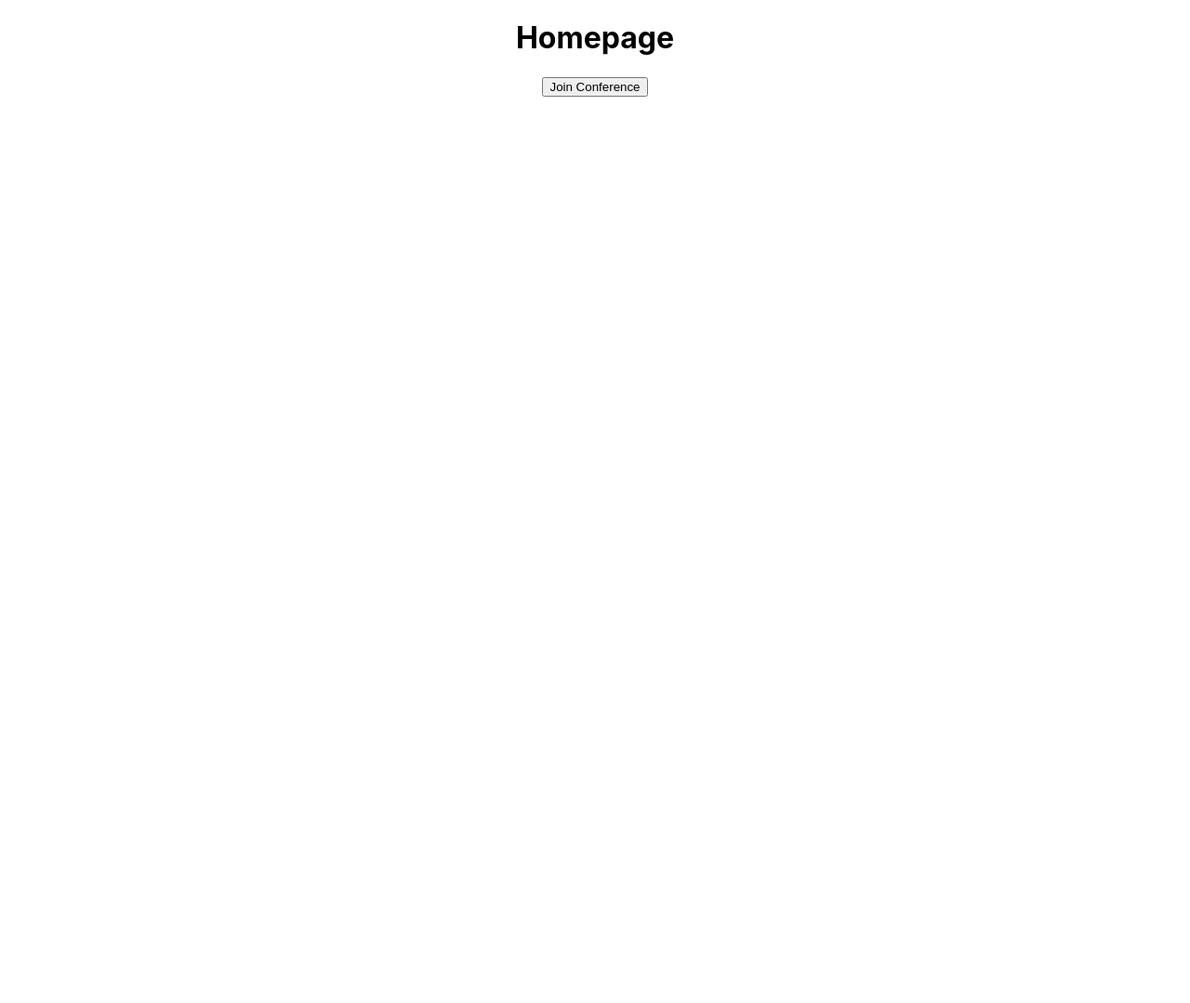
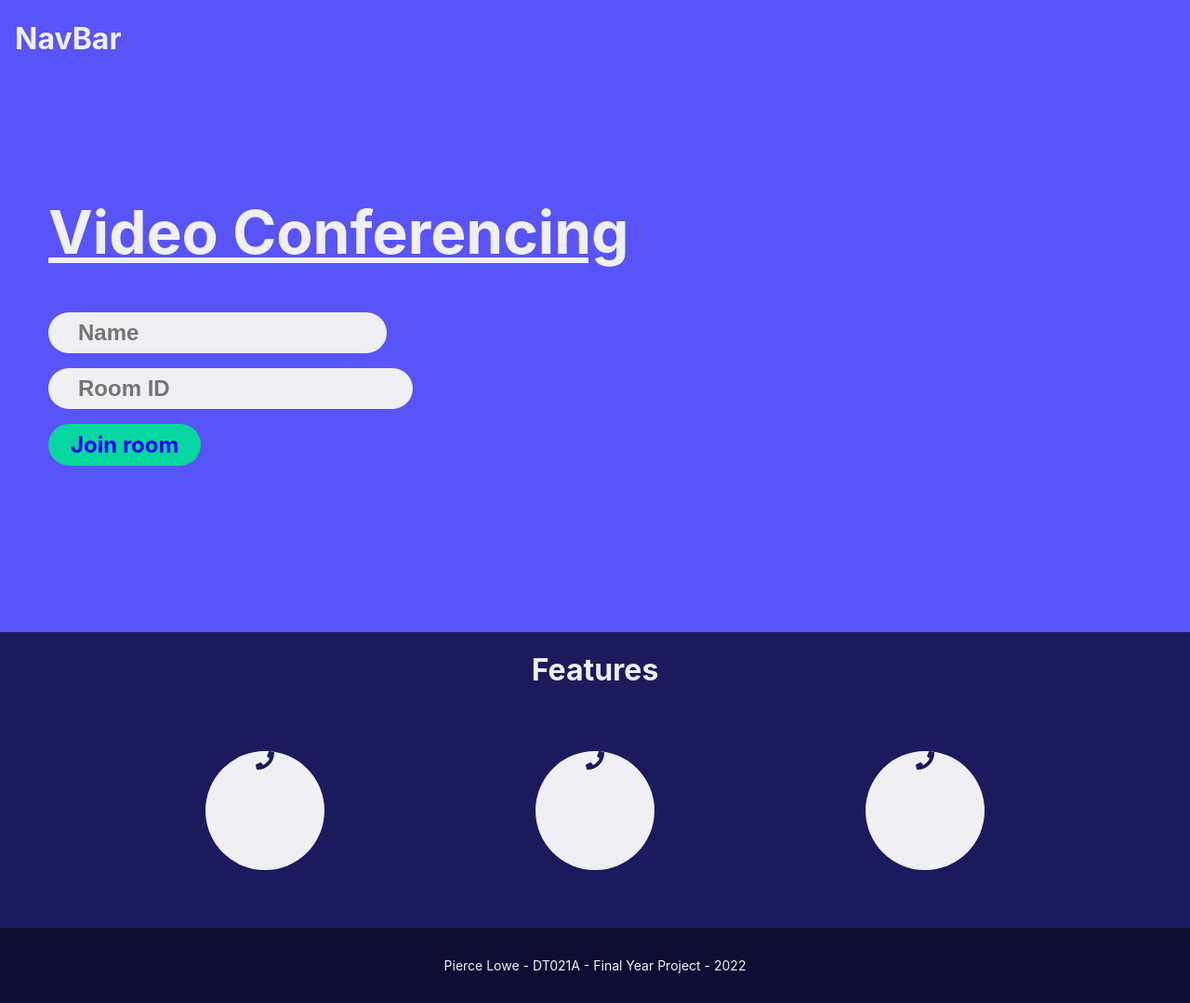
Before and after one commit to Pieloaf/FYP_WebRTC, a React (Create React App) app in the folder webrtc-react/: page / in a window 1280 px wide. Shown: the whole page at 93% size. Before the commit the page ends 800 px from the top, so only its background shows below. Built offline with nearby package versions, Linux system fonts and the light colour scheme.

Commit message:
used styled components for landing page and navbar

```diff
--- /dev/null
+++ b/webrtc-react/src/components/Navbar.js
@@ -0,0 +1,39 @@
+import React, { useEffect, useRef } from "react";
+import styled from "styled-components";
+
+const NavDiv = styled.div`
+    position: fixed;
+    top: 0;
+    width: 100vw;
+    height: 50px;
+    display: flex;
+    justify-content: space-between;
+    align-items: center;
+    padding: 1rem;
+    color: #F0EFF4;
+    transition: background-color 0.3s ease-out;
+    &.scrolled {
+        background-color: #1b1a5d;
+    }
+`;
+
+export const NavBar = () => {
+
+    const navRef = useRef(null);
+
+    useEffect(() => {
+        window.addEventListener("scroll", () => {
+            if (window.scrollY > 150) {
+                navRef.current.classList.add("scrolled");
+            } else {
+                navRef.current.classList.remove("scrolled");
+            }
+        })
+    }, []);
+
+    return (
+        <NavDiv ref={navRef}>
+            <h1>NavBar</h1>
+        </NavDiv>
+    )
+}
--- a/webrtc-react/src/pages/homepage.js
+++ b/webrtc-react/src/pages/homepage.js
@@ -1,14 +1,140 @@
-import React from "react";
+import React, { useEffect } from "react";
+import { FaPhone } from "react-icons/fa";
 import { Link } from "react-router-dom";
+import styled from "styled-components";
+import { NavBar } from "../components/Navbar";
+import mixins from "../styles/mixins";
+import theme from "../styles/theme";
+
+const LandingContainer = styled.div`
+    display: flex;
+    flex-direction: column;
+    background-color: #5854f8;
+    color: #F0EFF4;
+    > div {
+        display: flex;
+        align-items: center;
+        width: 100%;
+    }
+`;
+
+const Body = styled.div`
+    flex-direction: column;
+    justify-content: center;
+    , a{
+        text-decoration: none;
+    }
+`;
+
+const MidContainer = styled.div`
+    min-height: 600px;
+    height: 80vh;
+    width: -webkit-fill-available;
+    padding: 20px;
+    display: flex;
+    flex-direction: column;
+    justify-content: center;
+`
+
+const Title = styled.span`
+    display: flex;
+
+    padding: 2rem;
+    width: -webkit-fill-available;
+    flex-wrap: wrap;
+    align-items: flex-start;
+    justify-content: flex-start;
+    font-size: ${theme.fontSizes.title};
+    font-weight: bold;
+    text-align: left;
+    text-decoration: underline;
+
+    @media screen and (max-width: 499px) {
+        font-size: 42px;
+    }
+    `;
+
+const Features = styled.div`
+    background-color: #1b1a5d;
+    height: 100%;
+    width: -webkit-fill-available;
+    > ul {
+        padding: 30px 10px;
+        display: flex;
+        flex-direction: row;
+        flex-wrap: wrap;
+        justify-content: space-evenly;
+        @media screen and (max-width: 499px) {
+            flex-direction: column;
+            align-items: center;
+        }
+        > li {
+            list-style: none;
+            margin: 16px
+            width: 128px;
+            height: 128px;
+            background-color: ${theme.colours.white};
+            border-radius: 50%;
+            font-size: ${theme.fontSizes.md};
+            color: ${theme.colours.darkBlue};
+        }
+    }
+`;
+
+
+const StyledButton = styled.span`
+    ${mixins.flexCentre}
+    ${mixins.interactive}
+    padding: 0.5rem 1.5rem;
+    transition: box-shadow 0.3s ease-in;
+    :hover{
+        box-shadow: 0px 0px 6px 1px #1b1a5d;
+    }
+`
+const StyledInput = styled.input`
+    ${mixins.flexCentre}
+    ${mixins.interactive}
+    justify-content: center;
+    align-items: center;
+    padding: 0.5rem 2rem;
+    border: none;
+`;
+
+const Footer = styled.div`
+    ${mixins.flexCentre}
+    padding: 32px 0;
+    font-size: ${theme.fontSizes.sm};
+    background-color: ${theme.colours.black};
+    color: ${theme.colours.white};
+    width: -webkit-fill-available;
+}`;
 
 export const HomePage = () => {
     return (
-        <div>
-            <h1>Homepage</h1>
-            <Link to={`/manage-room`}>
-                <button>Join Conference</button>
-            </Link>
-        </div>
+        <LandingContainer>
+            <NavBar />
+            <Body>
+                <MidContainer>
+                    <Title>Video Conferencing</Title>
+                    <StyledInput placeholder="Name" width="300px" />
+                    <StyledInput placeholder="Room ID" width="400px" />
+                    <StyledButton bgColor={theme.colours.teal}>
+                        <Link to={`/ room ? room = ${123}& name=${123} `}>
+                            Join room
+                        </Link>
+                    </StyledButton>
+                </MidContainer>
+                <Features>
+                    <h1> Features </h1>
+                    <ul>
+                        <li><FaPhone /></li>
+                        <li><FaPhone /></li>
+                        <li><FaPhone /></li>
+                    </ul>
+                </Features>
+            </Body>
+            <Footer> Pierce Lowe - DT021A - Final Year Project - 2022</Footer>
+        </LandingContainer>
     );
 
 }
```
